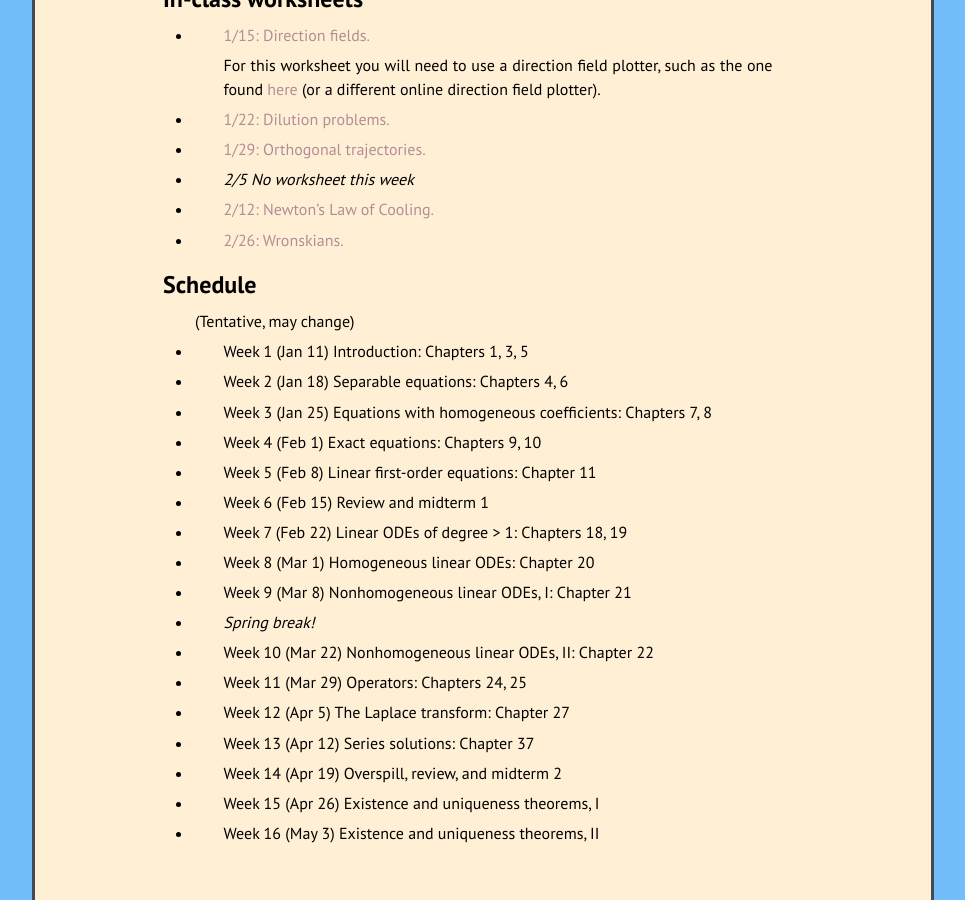
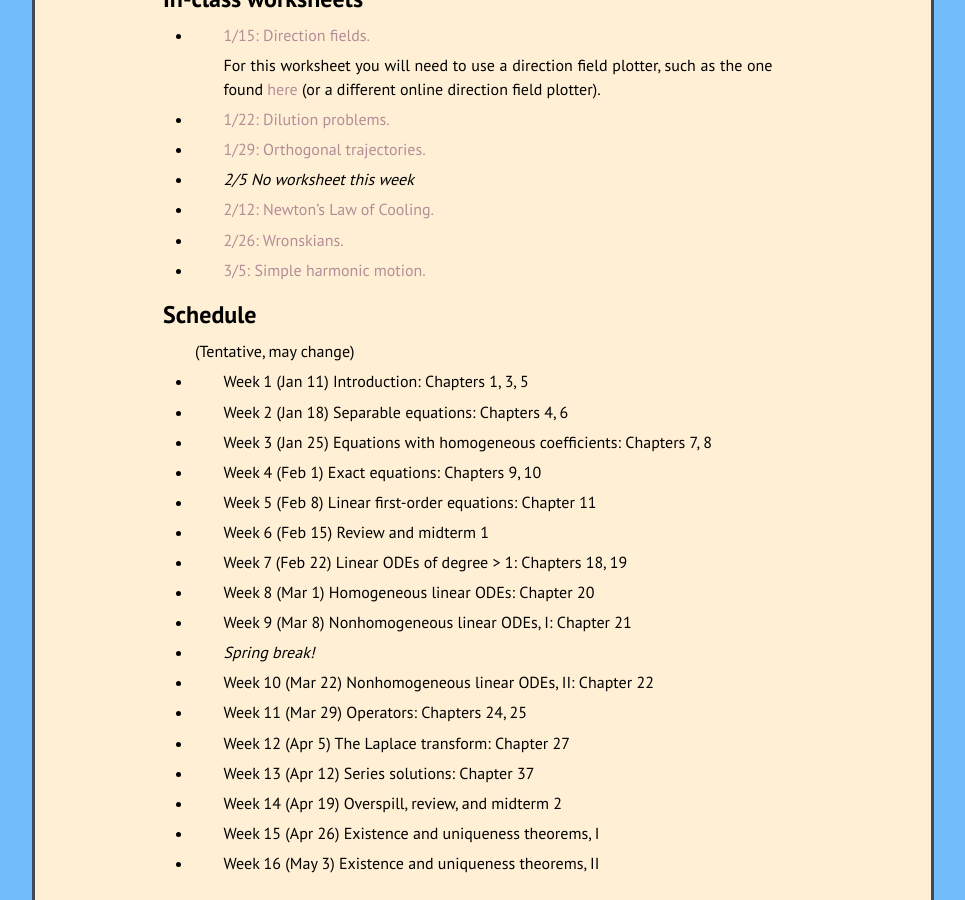
Before and after one commit to kamerynjw/kamerynjw.github.io, a Jekyll site: the page built from teaching/2021/math302.md, in a window 1280 px wide and 900 px high, scrolled down 1147 px. Shown: the whole window, without its empty margins (157-1122 px from the left). Built offline with Jekyll 4.4.1, drawn with Linux system fonts in a browser that asks for light colours; nearby versions of some CDN libraries.

Commit message:
new worksheet

```diff
--- a/teaching/2021/math302.md
+++ b/teaching/2021/math302.md
@@ -68,6 +68,8 @@ In-class worksheets
 
 * [2/26: Wronskians.]({{page.url}}week7.pdf)
 
+* [3/5: Simple harmonic motion.]({{page.url}}week8.pdf)
+
 Schedule
 --------
 
```
Also changed, not shown: 1 other file.
